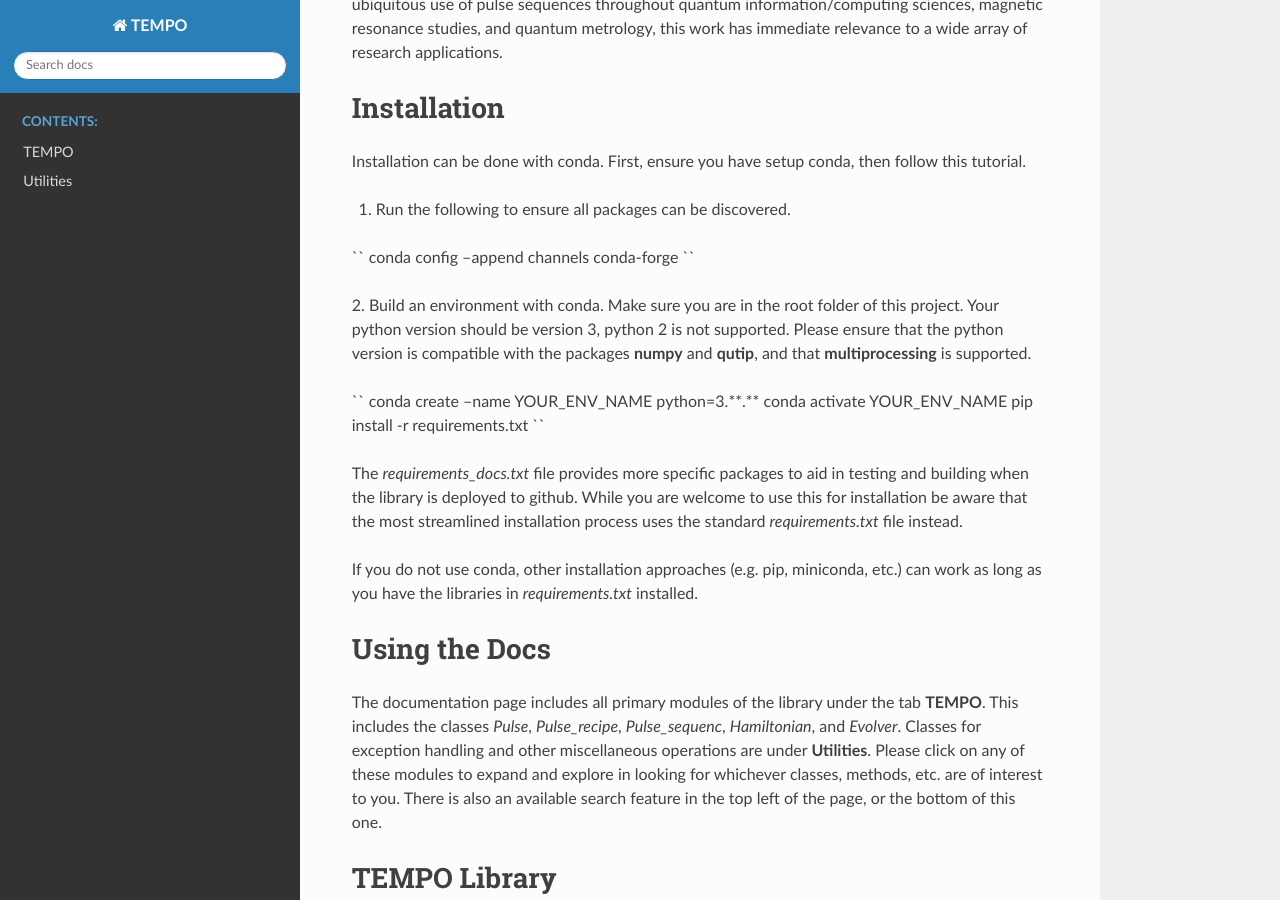
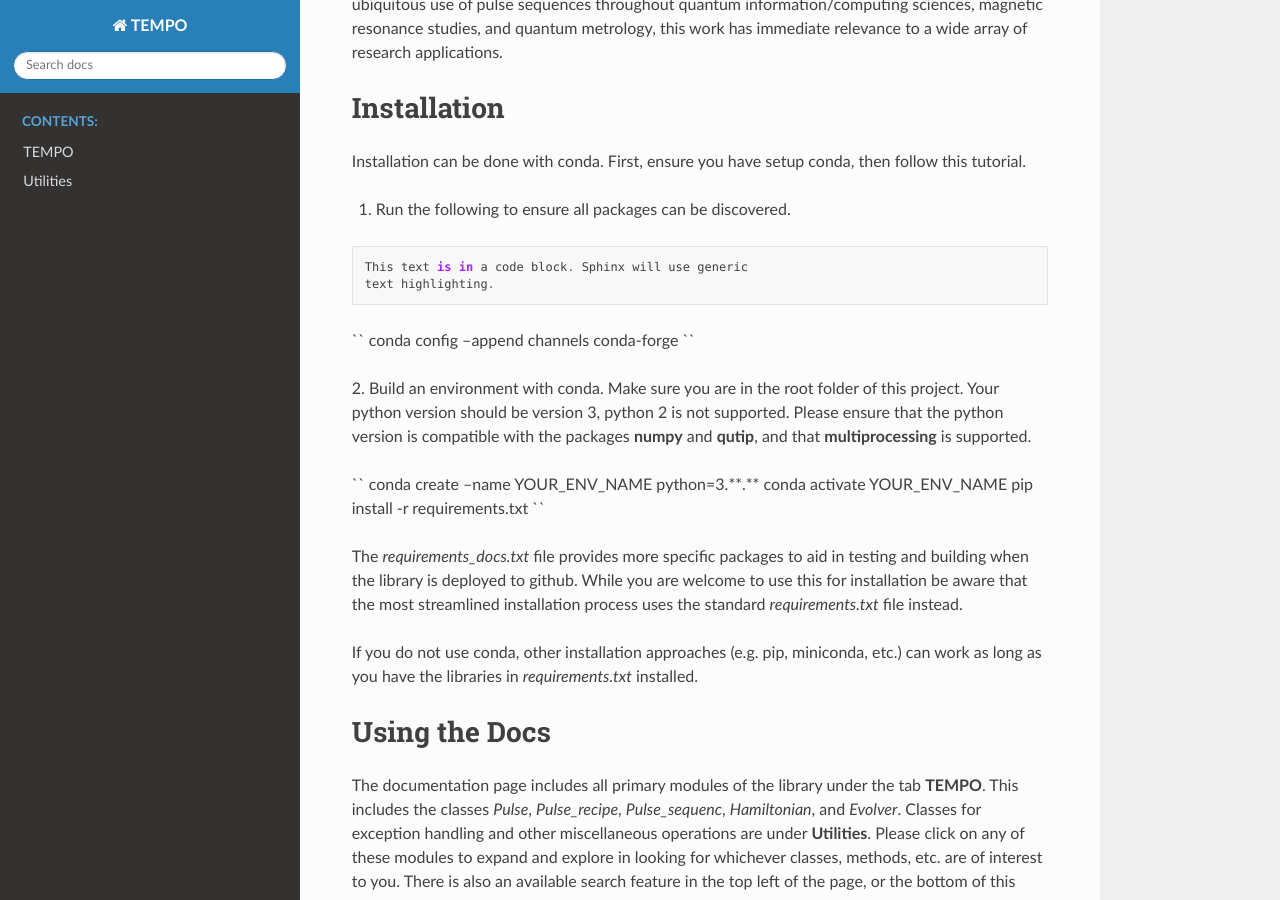
Before and after one commit to hakalasonja/TEMPO, a Sphinx documentation site: the page built from docs/source/index.rst, in a window 1280 px wide and 900 px high, scrolled down 420 px. Built offline with Sphinx 7.4.7 and the Read the Docs theme 3.1.0, drawn with Linux system fonts in a browser that asks for light colours.

Commit message:
Update index.rst

```diff
--- a/docs/source/index.rst
+++ b/docs/source/index.rst
@@ -21,6 +21,12 @@ Installation
 Installation can be done with conda. First, ensure you have setup conda, then follow this tutorial.
 
 1. Run the following to ensure all packages can be discovered.
+
+::
+
+    This text is in a code block. Sphinx will use generic
+    text highlighting.
+
 
 ``
 conda config --append channels conda-forge
```
